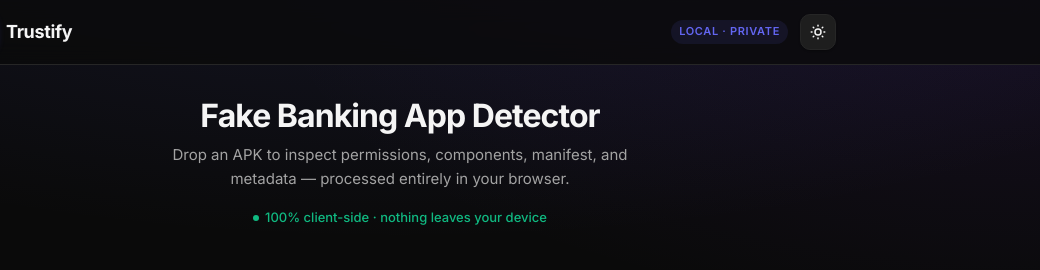
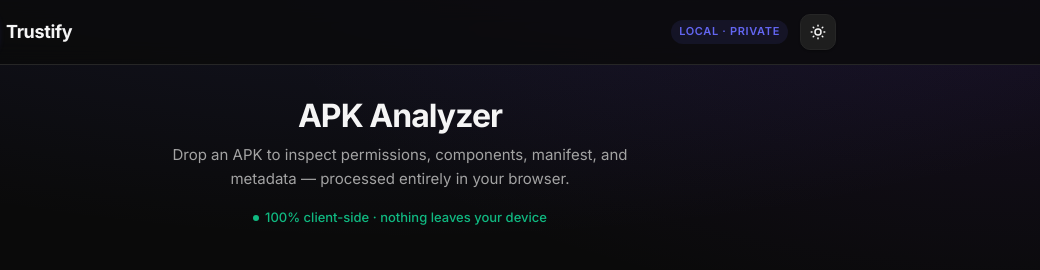
Before and after one commit to cranbru/trustify-decompiler, a plain HTML site: page index.html in a window 1280 px wide. Shown: the top 270 px of the page, 240-1280 px from the left. Drawn offline with nearby package versions, Linux system fonts and the light colour scheme; no server answers.

Commit message:
Updated Favicon

```diff
--- a/index.html
+++ b/index.html
@@ -5,7 +5,7 @@
     <title>Trustify — APK Analyzer</title>
     <meta name="viewport" content="width=device-width, initial-scale=1.0, minimum-scale=1.0, maximum-scale=1.0, user-scalable=no">
     <meta name="description" content="Analyze Android APK files locally in your browser. No uploads, fully private.">
-    <link rel="icon" type="image/png" href="/logo.png">
+    <link rel="icon" type="image/x-icon" href="/favicon.ico">
     <link rel="preconnect" href="https://fonts.googleapis.com">
     <link rel="preconnect" href="https://fonts.gstatic.com" crossorigin>
     <link href="https://fonts.googleapis.com/css2?family=Inter:wght@400;500;600;700&family=JetBrains+Mono:wght@400;500&display=swap" rel="stylesheet">
@@ -36,7 +36,7 @@
 
     <main class="app-main">
         <section class="hero">
-            <h1 class="hero__title">Fake Banking App Detector</h1>
+            <h1 class="hero__title">APK Analyzer</h1>
             <p class="hero__subtitle">Drop an APK to inspect permissions, components, manifest, and metadata — processed entirely in your browser.</p>
             <p class="hero__privacy">100% client-side · nothing leaves your device</p>
         </section>
```
Also changed, not shown: favicon.ico (added), logo.png (deleted).
